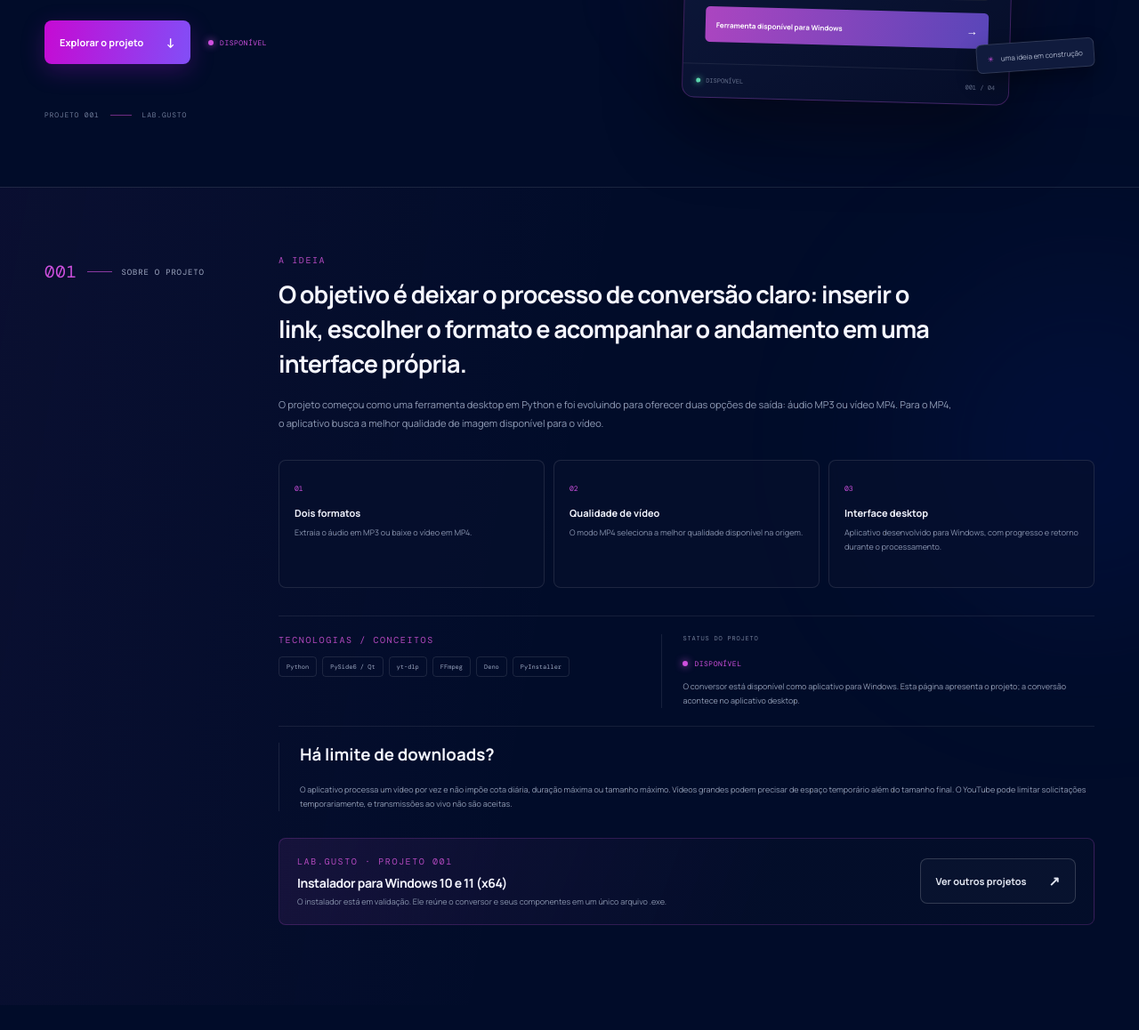
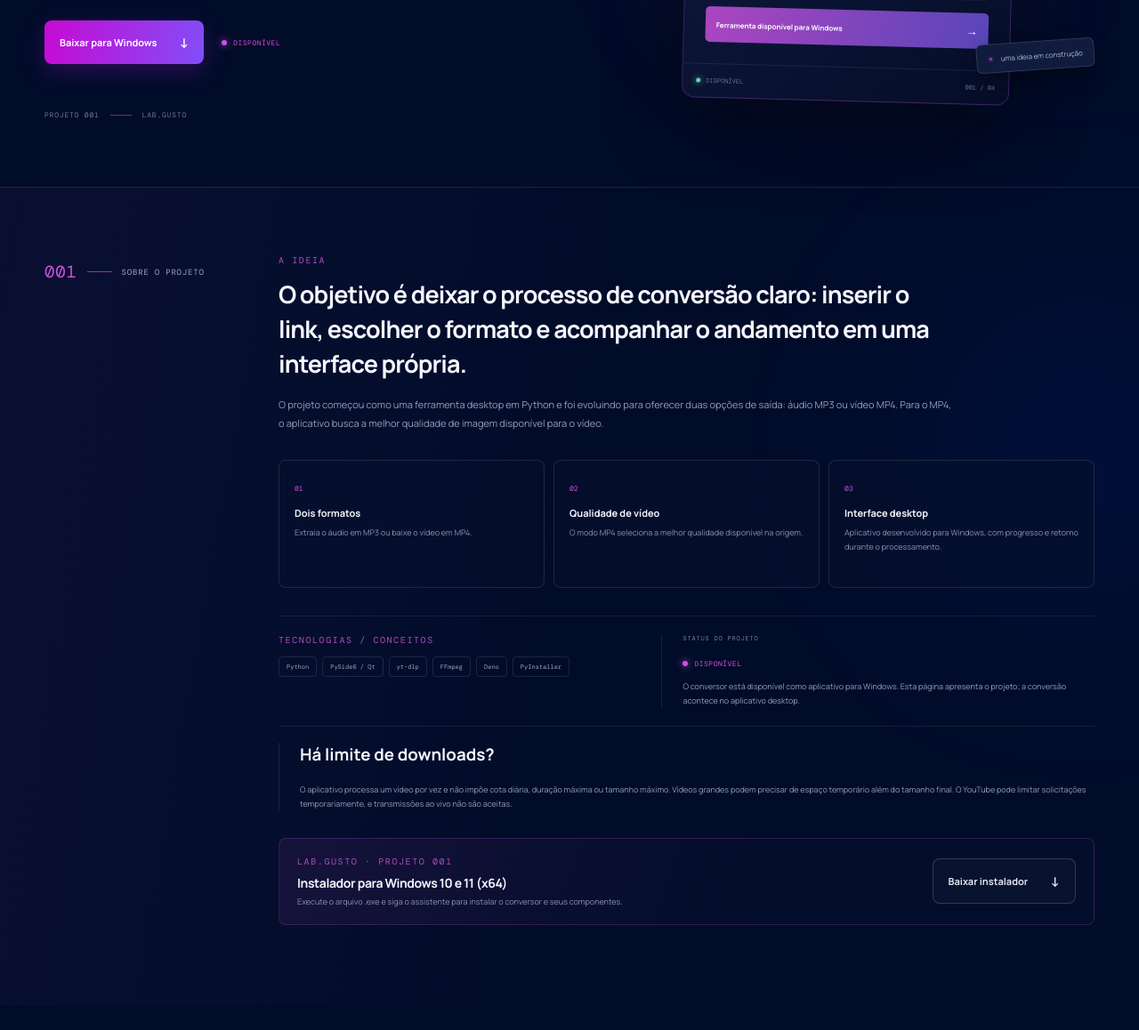
Before and after one commit to Algusto-RC/lab.gusto, a plain HTML site: page projects/youtube-conversor.html in a window 1280 px wide. Shown: the part 468-1626 px from the top of the page at 89% size. Drawn offline with nearby package versions, Linux system fonts and the light colour scheme.

Commit message:
Publica download do instalador do YouTube Conversor

```diff
--- a/projects/youtube-conversor.html
+++ b/projects/youtube-conversor.html
@@ -26,7 +26,7 @@
         <div class="project-eyebrow"><span class="project-icon">▶</span><span>VÍDEO · APLICATIVO PARA WINDOWS</span></div>
         <h1>YouTube → MP3 / MP4</h1>
         <p class="project-lede">Um conversor de vídeos do YouTube para quem quer salvar o áudio em MP3 ou o vídeo em MP4, com uma interface simples para Windows.</p>
-        <div class="project-actions"><a class="button button-primary" href="#sobre-o-projeto">Explorar o projeto <span>↓</span></a><span class="project-status available"><i></i>DISPONÍVEL</span></div>
+        <div class="project-actions"><a class="button button-primary" href="https://github.com/Algusto-RC/lab.gusto/releases/download/youtube-conversor-v1.0.0/labGusto-YouTube-Conversor-Setup.exe">Baixar para Windows <span>↓</span></a><span class="project-status available"><i></i>DISPONÍVEL</span></div>
         <div class="project-meta"><span>PROJETO 001</span><span class="meta-sep"></span><span>LAB.GUSTO</span></div>
       </div>
       <div class="project-showcase" aria-label="Resumo visual do projeto">
@@ -43,7 +43,7 @@
         <div class="feature-grid"><article class="feature-item"><span class="feature-number">01</span><h3>Dois formatos</h3><p>Extraia o áudio em MP3 ou baixe o vídeo em MP4.</p></article><article class="feature-item"><span class="feature-number">02</span><h3>Qualidade de vídeo</h3><p>O modo MP4 seleciona a melhor qualidade disponível na origem.</p></article><article class="feature-item"><span class="feature-number">03</span><h3>Interface desktop</h3><p>Aplicativo desenvolvido para Windows, com progresso e retorno durante o processamento.</p></article></div>
         <div class="project-lower"><div class="tech-block"><div class="eyebrow section-eyebrow">TECNOLOGIAS / CONCEITOS</div><div class="tech-tags"><span class="tech-tag">Python</span><span class="tech-tag">PySide6 / Qt</span><span class="tech-tag">yt-dlp</span><span class="tech-tag">FFmpeg</span><span class="tech-tag">Deno</span><span class="tech-tag">PyInstaller</span></div></div><div class="status-block"><span class="status-label">STATUS DO PROJETO</span><b class="project-status available"><i></i>DISPONÍVEL</b><p>O conversor está disponível como aplicativo para Windows. Esta página apresenta o projeto; a conversão acontece no aplicativo desktop.</p></div></div>
         <div class="status-block"><h3>Há limite de downloads?</h3><p>O aplicativo processa um vídeo por vez e não impõe cota diária, duração máxima ou tamanho máximo. Vídeos grandes podem precisar de espaço temporário além do tamanho final. O YouTube pode limitar solicitações temporariamente, e transmissões ao vivo não são aceitas.</p></div>
-        <div class="project-bottom-cta"><div><span class="eyebrow section-eyebrow">LAB.GUSTO · PROJETO 001</span><h3>Instalador para Windows 10 e 11 (x64)</h3><p>O instalador está em validação. Ele reúne o conversor e seus componentes em um único arquivo .exe.</p></div><a class="button button-outline" href="../index.html#ferramentas">Ver outros projetos <span>↗</span></a></div>
+        <div class="project-bottom-cta"><div><span class="eyebrow section-eyebrow">LAB.GUSTO · PROJETO 001</span><h3>Instalador para Windows 10 e 11 (x64)</h3><p>Execute o arquivo .exe e siga o assistente para instalar o conversor e seus componentes.</p></div><a class="button button-outline" href="https://github.com/Algusto-RC/lab.gusto/releases/download/youtube-conversor-v1.0.0/labGusto-YouTube-Conversor-Setup.exe">Baixar instalador <span>↓</span></a></div>
       </div>
     </div></section>
   </main>
```
